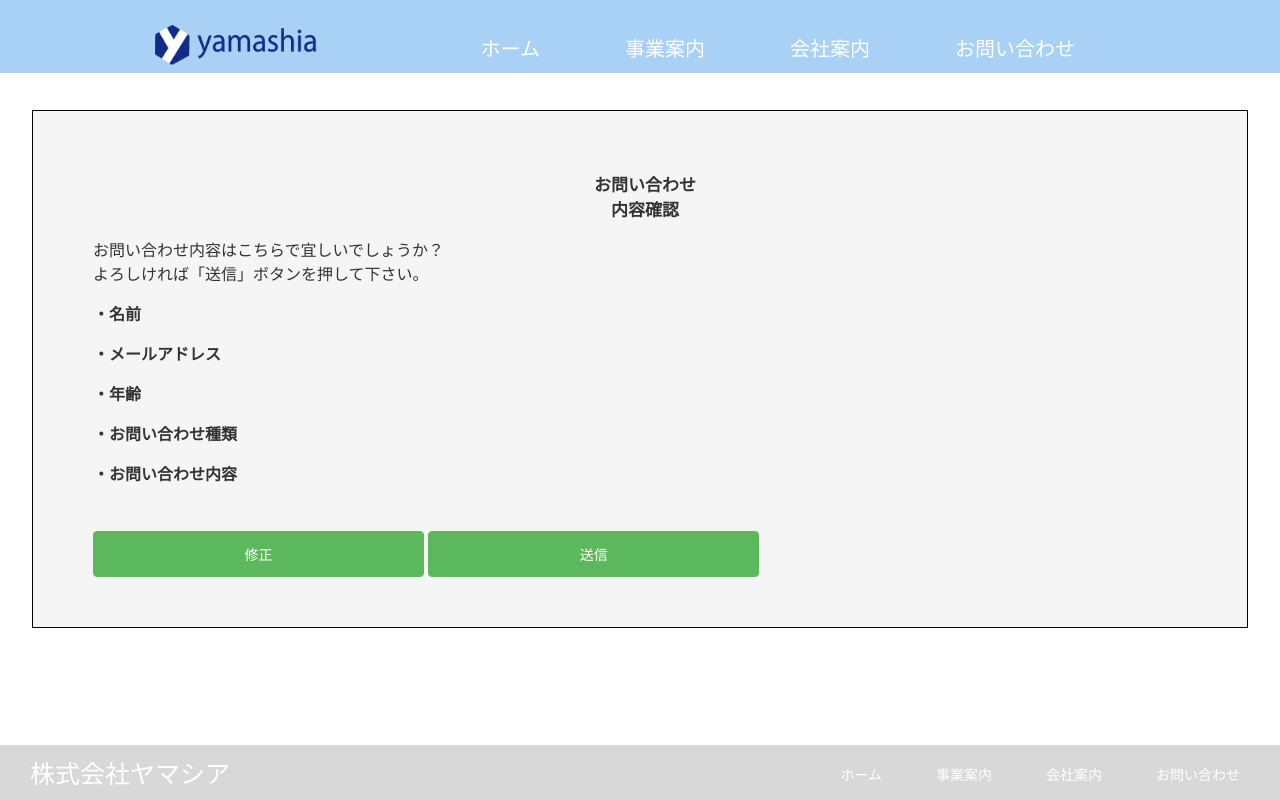
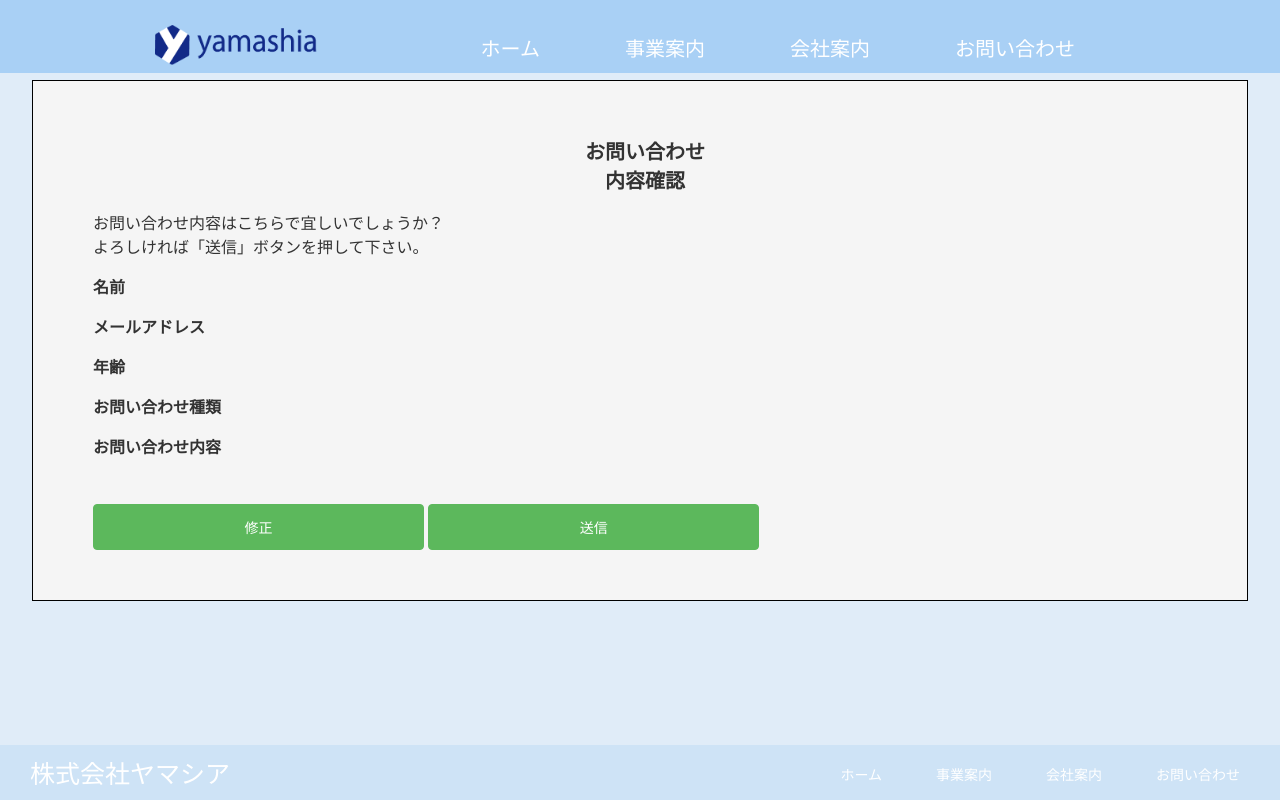
Before and after one commit to yamashia/yamashia, a PHP site: page /contact/Confirmation.php in a window 1280 px wide. Run offline with PHP 8.4, Linux system fonts and the light colour scheme; data that the repository does not hold is empty; some libraries are stand-ins or nearby versions.

Commit message:
Add files via upload

```diff
--- a/yamashia.co.jp/contact/Confirmation.php
+++ b/yamashia.co.jp/contact/Confirmation.php
@@ -112,23 +112,23 @@
              <p>お問い合わせ内容はこちらで宜しいでしょうか？<br>よろしければ「送信」ボタンを押して下さい。</p>
                 <div>
                  <div>
-                     <label>・名前</label>
+                     <label>名前</label>
                      <p><?php echo $name; ?></p>
                  </div>
                  <div>
-                     <label>・メールアドレス</label>
+                     <label>メールアドレス</label>
                      <p><?php echo $email; ?></p>
                  </div>
                  <div>
-                     <label>・年齢</label>
+                     <label>年齢</label>
                      <p><?php echo $age; ?></p>
                  </div>
                  <div>
-                     <label>・お問い合わせ種類</label>
+                     <label>お問い合わせ種類</label>
                      <p><?php echo $category; ?></p>
                  </div>
                  <div>
-                     <label>・お問い合わせ内容</label>
+                     <label>お問い合わせ内容</label>
                      <p><?php echo $content; ?></p>
                    </div>
 
--- a/yamashia.co.jp/css/responsive.css
+++ b/yamashia.co.jp/css/responsive.css
@@ -104,6 +104,7 @@
   }
 
   .catch-copy p:nth-child(2) {
+    top: 180px;
     font-size: 25px;
   }
 /*contact*/
@@ -112,7 +113,7 @@
   }
 
   .contact-title {
-  font-size: 20px;
+  font-size: 17px;
   }
 
   .contact-wrapper h4 {
@@ -127,6 +128,19 @@
   .contact-wrapper {
      margin-top: 30px !important;
      padding: 5px !important;
+  }
+
+  .Confirmation {
+    margin-top: 65px;
+  }
+
+  .thanks-message {
+    font-size: 16px;
+    height: 500px;
+  }
+
+  .thanks-message h2 {
+    font-size: 16px;
   }
 
     /*CompanyBrochure*/
--- a/yamashia.co.jp/css/stylesheet.css
+++ b/yamashia.co.jp/css/stylesheet.css
@@ -7,6 +7,7 @@
   min-height: 100%;
   margin: 0;
   box-sizing: border-box;
+  background-color: #E0ECF8;
 }
 
 body {
@@ -147,7 +148,7 @@
 }
 
 footer {
- background-color: #D8D8D8;
+ background-color: #CEE3F6;
  position: absolute;
  width: 100%;
  height: 55px;
@@ -273,6 +279,26 @@
   color: white;
   text-shadow: 1px 2px 2px black;
   opacity: 0.7;
+  -webkit-transform: translateY(-100%);
+  -ms-transform: translateY(-100%);
+  transform: translateY(-100%);
+  -webkit-animation: example 0.5s ease 1s 1 forwards;
+  animation: example 0.5s ease 1s 1 forwards;
+}
+
+@-webkit-keyframes example {
+  100% {
+    -webkit-transform: translateY(0);
+    -ms-transform: translateY(0);
+    transform: translateY(0);
+  }
+}
+@keyframes example {
+  100% {
+    -webkit-transform: translateY(0);
+    -ms-transform: translateY(0);
+    transform: translateY(0);
+  }
 }
 
 /*ーーーーーーーーーーーBuisinessInfo.phpーーーーーーーーーーー*/
@@ -486,8 +529,9 @@
 form {
   margin-left: 10px;
 }
+
 .Confirmation {
-  padding-top: 50px;
+  margin-top: 80px;
 }
 
 .contact-form {
@@ -500,8 +544,8 @@
 }
 
 .contact-title {
-  margin-top: 10px;
-  font-size: 17px;
+  margin-top: 5px;
+  font-size: 20px;
   text-align: center;
 }
 
```
Also changed, not shown: other parts of yamashia.co.jp/css/stylesheet.css (+42 -11 lines), yamashia.co.jp/CompanyBrochure/CompanyBrochure.php (+15 -0 lines), yamashia.co.jp/contact/thanks.php (+5 -10 lines).
